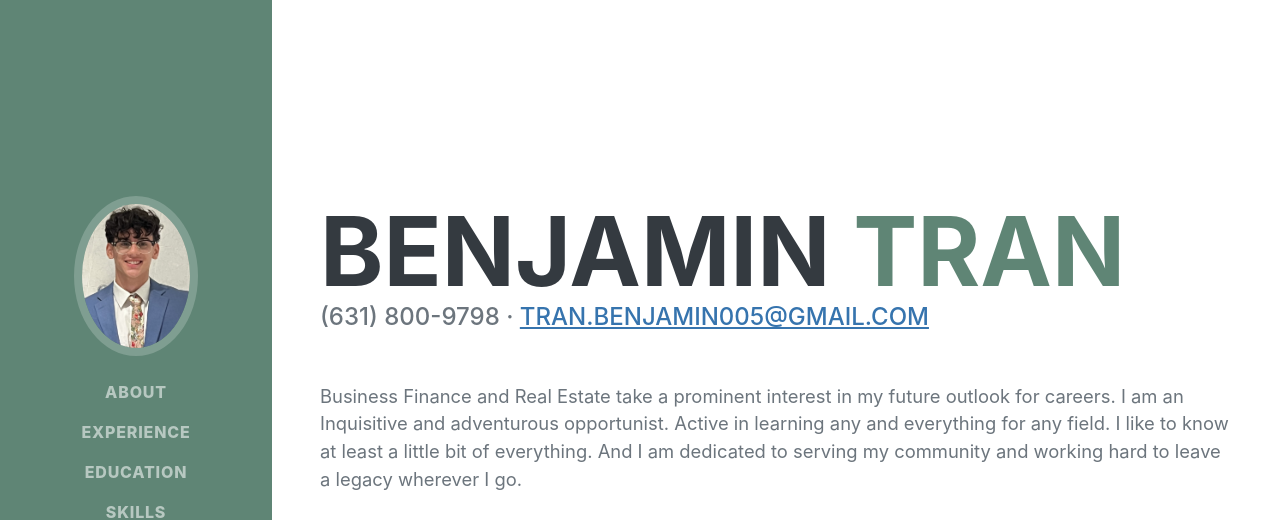
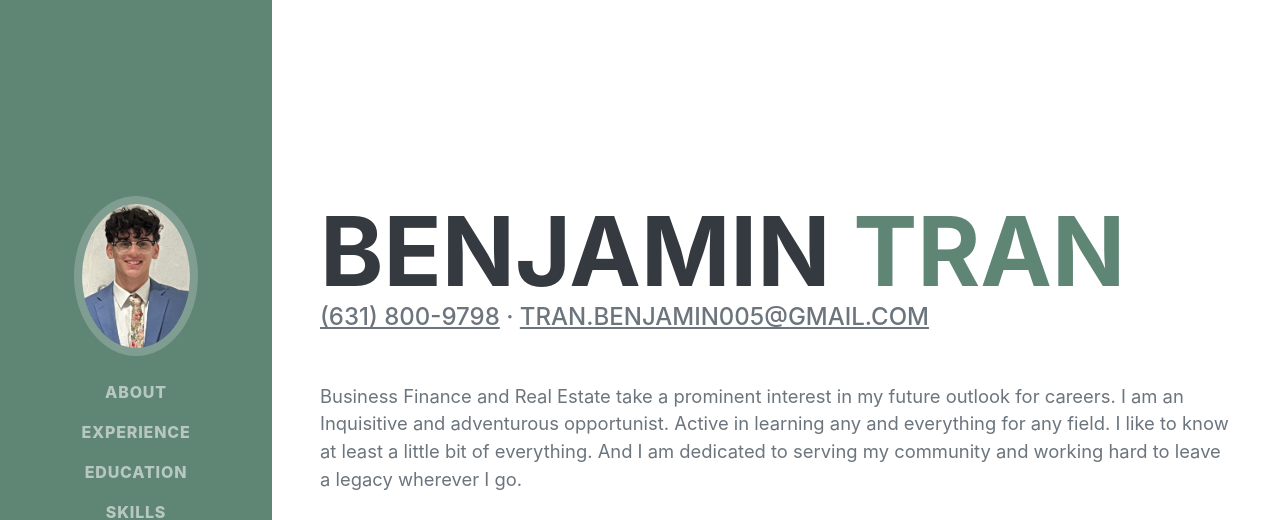
Before and after one commit to tranbenji/personal, a plain HTML site: page index.html in a window 1280 px wide. Shown: the top 520 px of the page. Drawn offline with nearby package versions, Linux system fonts and the light colour scheme; a web font is replaced by a local one.

Commit message:
Add files via upload

```diff
--- a/index.html
+++ b/index.html
@@ -44,8 +44,8 @@
                         <span class="text-primary">Tran</span>
                     </h1>
                     <div class="subheading mb-5">
-                        (631) 800-9798 ·
-                        <a href="#!">tran.benjamin005@gmail.com</a>
+                        <u>(631) 800-9798</u> ·
+                        <u>tran.benjamin005@gmail.com</u>
                     </div>
                     <p class="lead mb-5">Business Finance and Real Estate take a prominent interest in my future outlook for careers. I am an Inquisitive and adventurous opportunist. Active in learning any and everything for any field. I like to know at least a little bit of everything. And I am dedicated to serving my community and working hard to leave a legacy wherever I go.</p>
                     <div class="social-icons">
```
